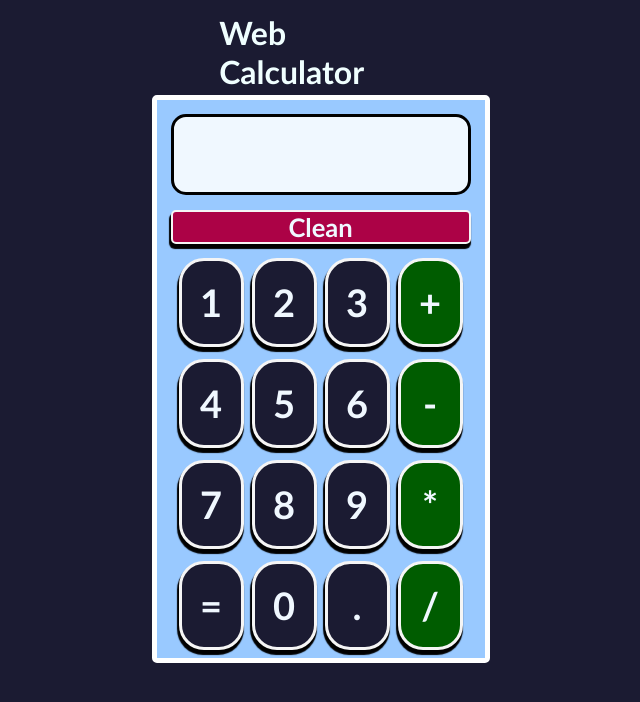
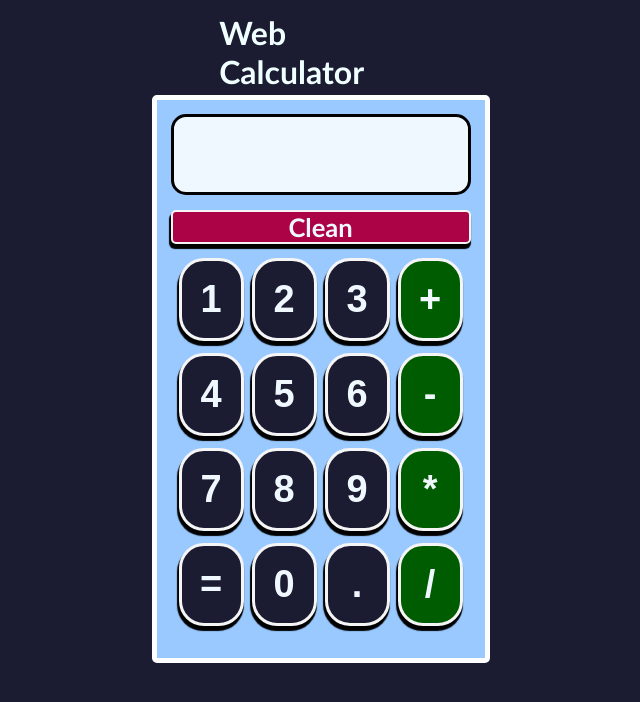
Before and after one commit to Santi846/calculator, a React (Create React App) app: page / in a window 1280 px wide. Shown: the top 702 px of the page, without its empty margins (423-1063 px from the left). Built offline with nearby package versions, Linux system fonts and the light colour scheme.

Commit message:
Code cleaned

```diff
--- a/src/App.js
+++ b/src/App.js
@@ -11,11 +11,11 @@ function App() {
 
    const addInput = value => {
     setInput(input + value);
-   }
+   };
 
    const restart = value => {
     setInput('');
-   }
+   };
 
    const result = () => {
     if (input) {
@@ -24,7 +24,7 @@ function App() {
     else {
       alert('Por favor ingrese valores para realizar los calculos, gracias');
     }
-   }
+   };
 
    //TODO: *Iteration when input is an operator or not, to show a message*
 
--- a/src/components/button.jsx
+++ b/src/components/button.jsx
@@ -4,14 +4,27 @@ import '../components/styles/button.css';
 export function Button(props) {
 
     const isOperator = value => {
-        return isNaN(value) && (value != '.') && (value != '=');
+        return isNaN(value) && (value !== '.') && (value !== '=');
     };
 
+    if (isOperator(props.children)) {
+        return (
+            <button className='calculator_button operator'
+            // {`calculator_button ${isOperator(props.children) ? 'operator' : ''}`.trimEnd()}
+             onClick={() => props.manageClick(props.children)}
+            >
+                {props.children}
+            </button>
+        );
+    }
+
     return (
-        <div className={`calculator_button ${isOperator(props.children) ? 'operator' : ''}`.trimEnd()}
+        <button className='calculator_button'
+        // {`calculator_button ${isOperator(props.children) ? 'operator' : ''}`.trimEnd()}
          onClick={() => props.manageClick(props.children)}
         >
             {props.children}
-        </div>
+        </button>
     );
+
 }
```
